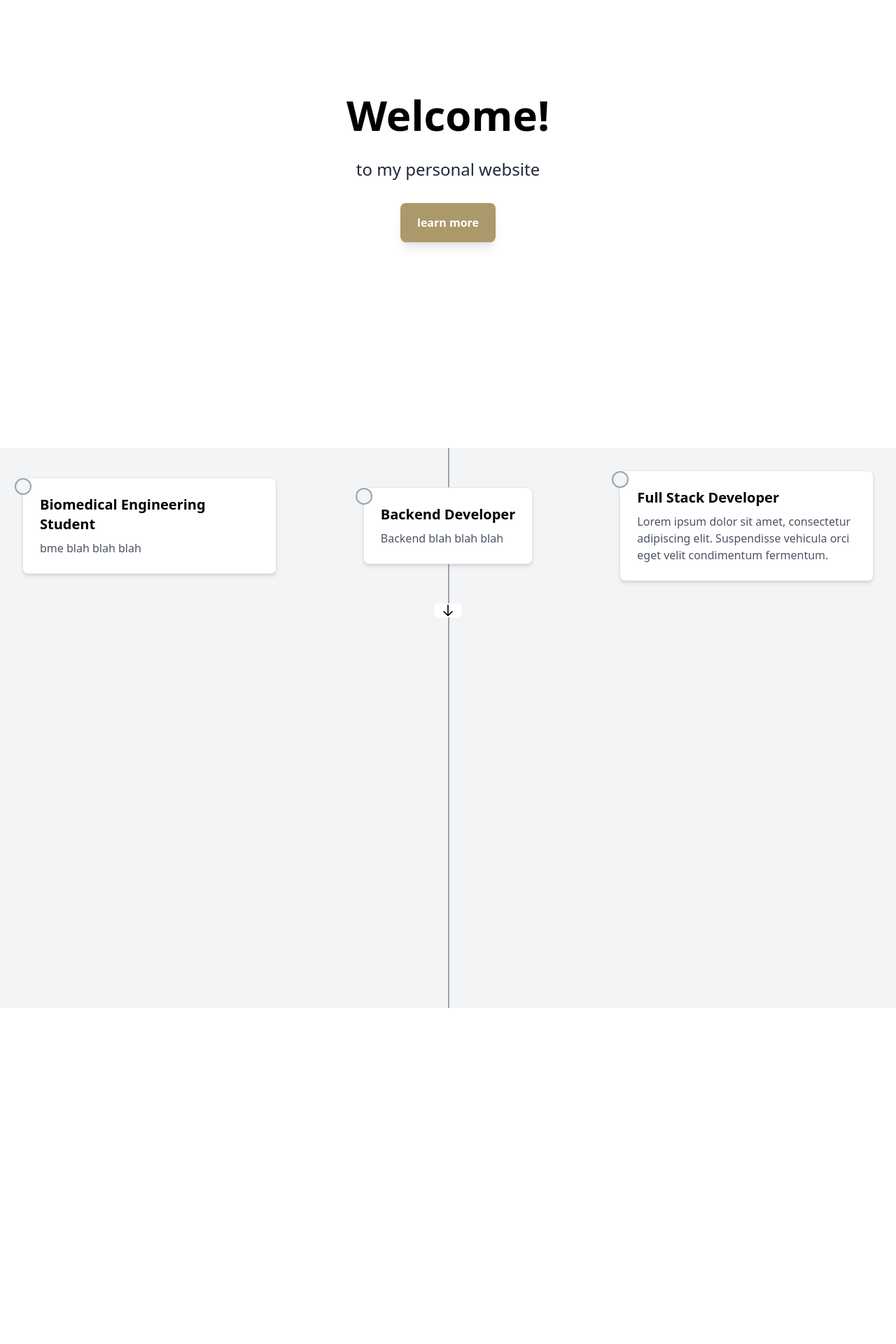
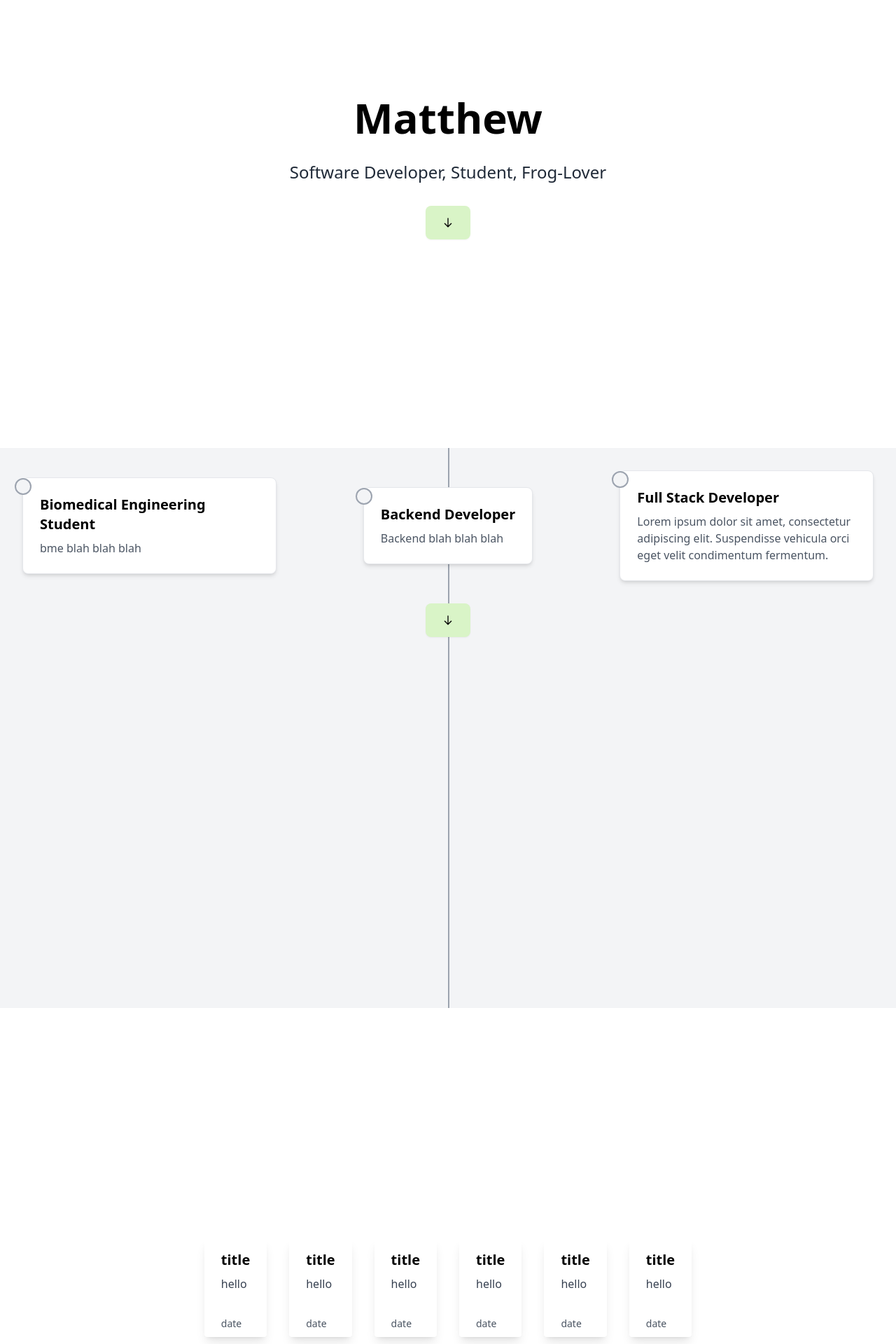
Before and after one commit to m6keller/matthew-site, a Next.js app: page / in a window 1280 px wide. Shown: the part 160-2080 px from the top of the page at 70% size. Before the commit the page ends 1600 px from the top, so only its background shows below. Built offline with nearby package versions, Linux system fonts and the light colour scheme.

Commit message:
added project tiles

```diff
--- a/src/pages/index.tsx
+++ b/src/pages/index.tsx
@@ -34,6 +34,20 @@ function ExperienceTile({ title, description, company } : {title: string, descri
 
 }
 
+function ProjectTile({ title, date, description }: { title: string, date: string, description: string }) {
+  return (
+    <div className="max-w-sm rounded overflow-hidden shadow-lg m-4 bg-white">
+      <div className="px-6 py-4">
+        <div className="font-bold text-xl mb-2">{title}</div>
+        <p className="text-gray-700 text-base">{description}</p>
+      </div>
+      <div className="px-6 pt-4 pb-2">
+        <span className="text-gray-600 text-sm">{date}</span>
+      </div>
+    </div>
+  );
+}
+
 export default function Home() {
 
   return (
@@ -46,14 +60,14 @@ export default function Home() {
       <div className="flex flex-col items-center justify-center min-h-screen bg-gradient-to-b from-d9f4c7 to-f8fa90">
         <main className="flex flex-col items-center justify-center w-full flex-1 px-20 text-center">
           <h1 className="text-6xl font-bold text-ac9969 mb-8">
-            Welcome!
+            Matthew
           </h1>
           <p className="text-2xl font-medium text-gray-800 mb-8">
-            to my personal website
+            Software Developer, Student, Frog-Lover
           </p>
-          <Link to="experience" smooth={true} duration={2000}>
-            <button className="bg-lion text-white font-bold py-4 px-6 rounded-lg shadow-lg bg-9DCDC0 hover:bg-#9DCDC0 transition-colors duration-300">
-              learn more
+          <Link to="experience" smooth={true} duration={1000}>
+            <button className="bg-tea-green font-bold py-4 px-6 rounded-lg shadow-sm hover:shadow-md">
+              <HiOutlineArrowDown />
             </button>
           </Link>
         </main>
@@ -64,17 +78,29 @@ export default function Home() {
             <div className="absolute top-0 left-1/2 w-0.5 h-full bg-gray-400"></div>
             <div className="flex flex-col">
               <div className="flex flex-col md:flex-row items-center justify-center h-full">
-                {experienceList.map((experience) =><ExperienceTile {...experience} />)}
+                {experienceList.map((experience) => <ExperienceTile {...experience} />)}
               </div>
-              <Link to="projects" className="flex mx-auto w-10 first-letter:mx-auto z-10 rounded-md bg-white items-center justify-center">
-                <HiOutlineArrowDown size={20}/>
+              {/* <Link to="projects" className="flex mx-auto w-10 h-10 first-letter:mx-auto z-10 rounded-md bg-white items-center justify-center" smooth={true} duration={1000}>
+                <HiOutlineArrowDown size={30}/>
+              </Link> */}
+              <Link to="projects" className="mx-auto z-10" smooth={true} duration={1000}>
+                <button className="bg-tea-green font-bold py-4 px-6 rounded-lg shadow-sm hover:shadow-md">
+                  <HiOutlineArrowDown />
+                </button>
               </Link>
             </div>
           </div>
         </div>
       </section>
-      {/* <section className="flex flex-wrap justify-center items-center h-screen" id="projects">
-        <table className="table-fixed w-full">
+      <section className="flex flex-wrap justify-center items-center h-screen" id="projects">
+        <div className="flex flex-col md:flex-row items-center justify-center h-full">
+          {[0,1,2,3,4,5].map((num) =>  <ProjectTile
+            title="title"
+            description="hello"
+            date="date"
+          />)}
+        </div>
+        {/* <table className="table-fixed w-full">
         <body className="bg-gray-100 min-h-screen">
             <tr>
               <td className="w-1/3 p-4 bg-yellow-500"></td>
@@ -87,8 +113,8 @@ export default function Home() {
               <td className="w-1/3 p-4 bg-indigo-500"></td>
             </tr>
           </body>
-        </table>
-      </section> */}
+        </table> */}
+      </section>
 
     </>
   );
```
